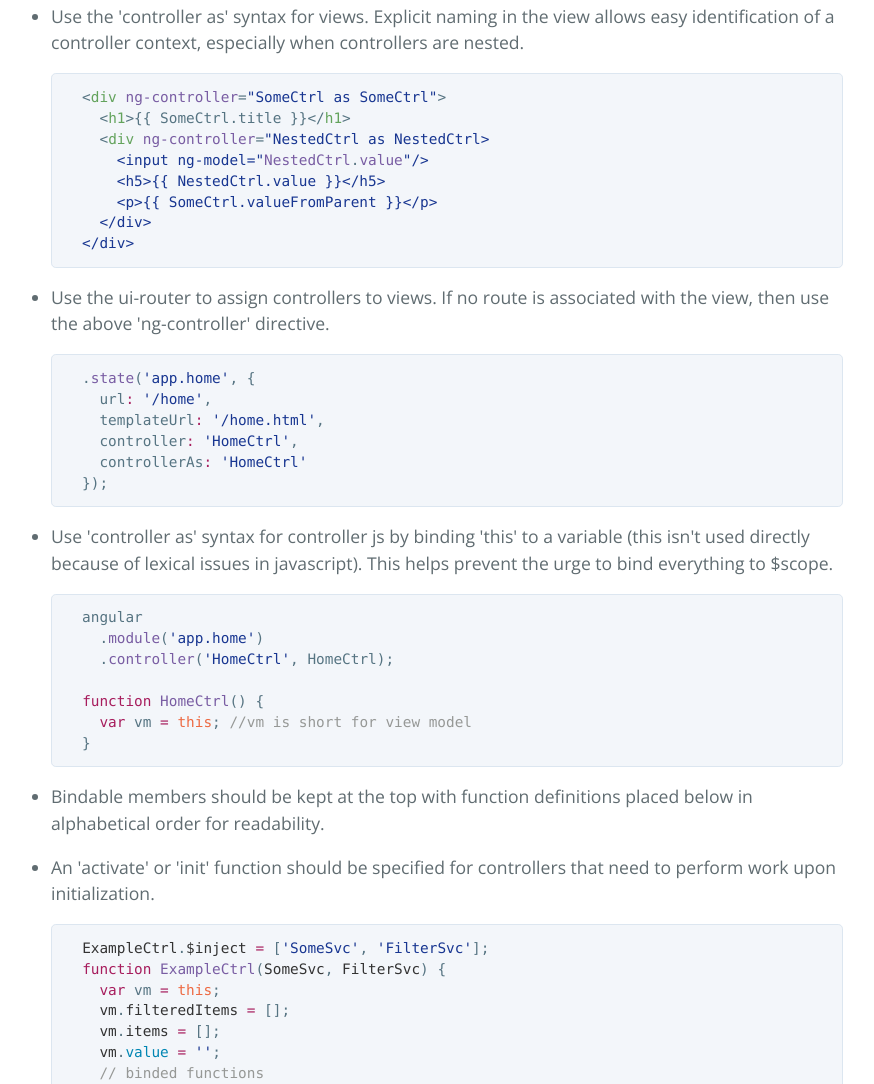
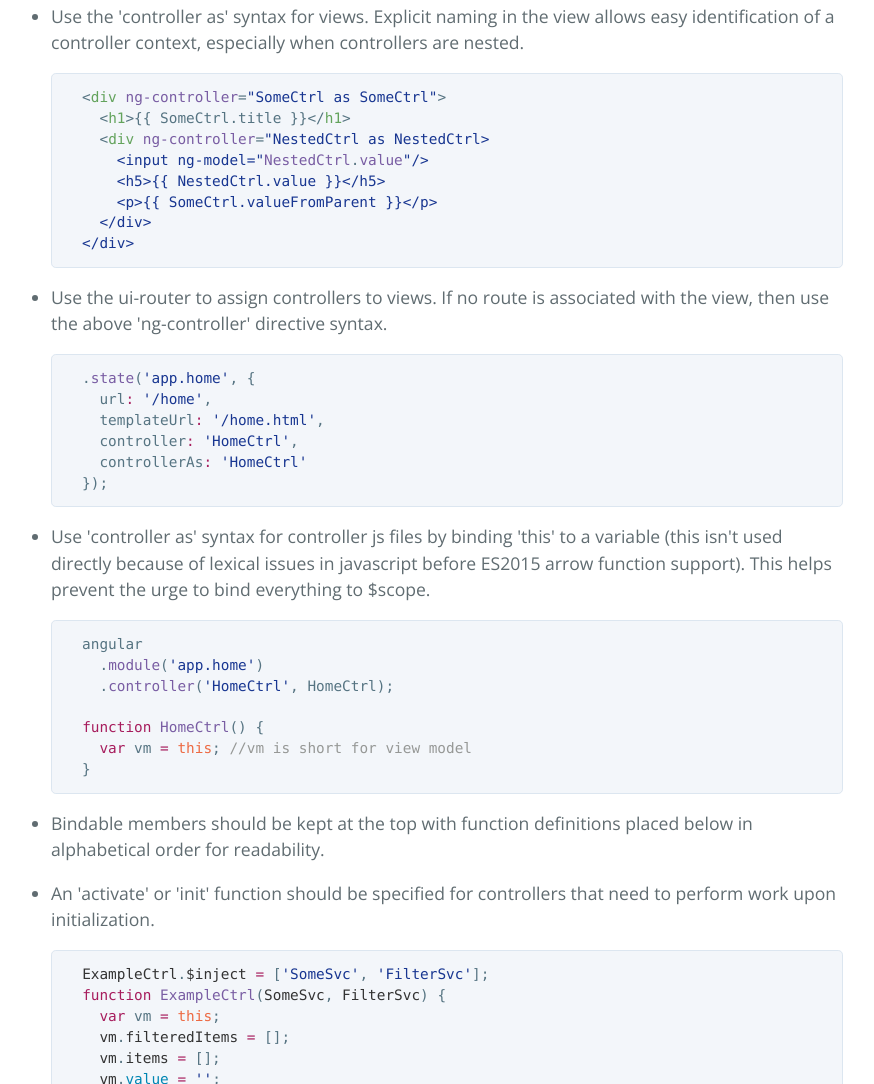
Before and after one commit to mlabus93/demo-angular-app, a plain HTML site: page index.html in a window 1280 px wide. Shown: the part 4718-5802 px from the top of the page, without its empty margins (213-1087 px from the left). Drawn offline with nearby package versions, Linux system fonts and the light colour scheme.

```diff
--- a/index.html
+++ b/index.html
@@ -221,7 +221,7 @@
 <span class="pl-s">  &lt;/div&gt;</span></pre></div>
 </li>
 <li>
-<p>Use the ui-router to assign controllers to views. If no route is associated with the view, then use the above 'ng-controller' directive.</p>
+<p>Use the ui-router to assign controllers to views. If no route is associated with the view, then use the above 'ng-controller' directive syntax.</p>
 
 <div class="highlight highlight-source-js"><pre>  .<span class="pl-en">state</span>(<span class="pl-s"><span class="pl-pds">'</span>app.home<span class="pl-pds">'</span></span>, {
     url<span class="pl-k">:</span> <span class="pl-s"><span class="pl-pds">'</span>/home<span class="pl-pds">'</span></span>,
@@ -231,7 +231,7 @@
   });</pre></div>
 </li>
 <li>
-<p>Use 'controller as' syntax for controller js by binding 'this' to a variable (this isn't used directly because of lexical issues in javascript). This helps prevent the urge to bind everything to $scope.</p>
+<p>Use 'controller as' syntax for controller js files by binding 'this' to a variable (this isn't used directly because of lexical issues in javascript before ES2015 arrow function support). This helps prevent the urge to bind everything to $scope.</p>
 
 <div class="highlight highlight-source-js"><pre>  angular
     .<span class="pl-en">module</span>(<span class="pl-s"><span class="pl-pds">'</span>app.home<span class="pl-pds">'</span></span>)
```
Also changed, not shown: params.json (+1 -1 lines).
